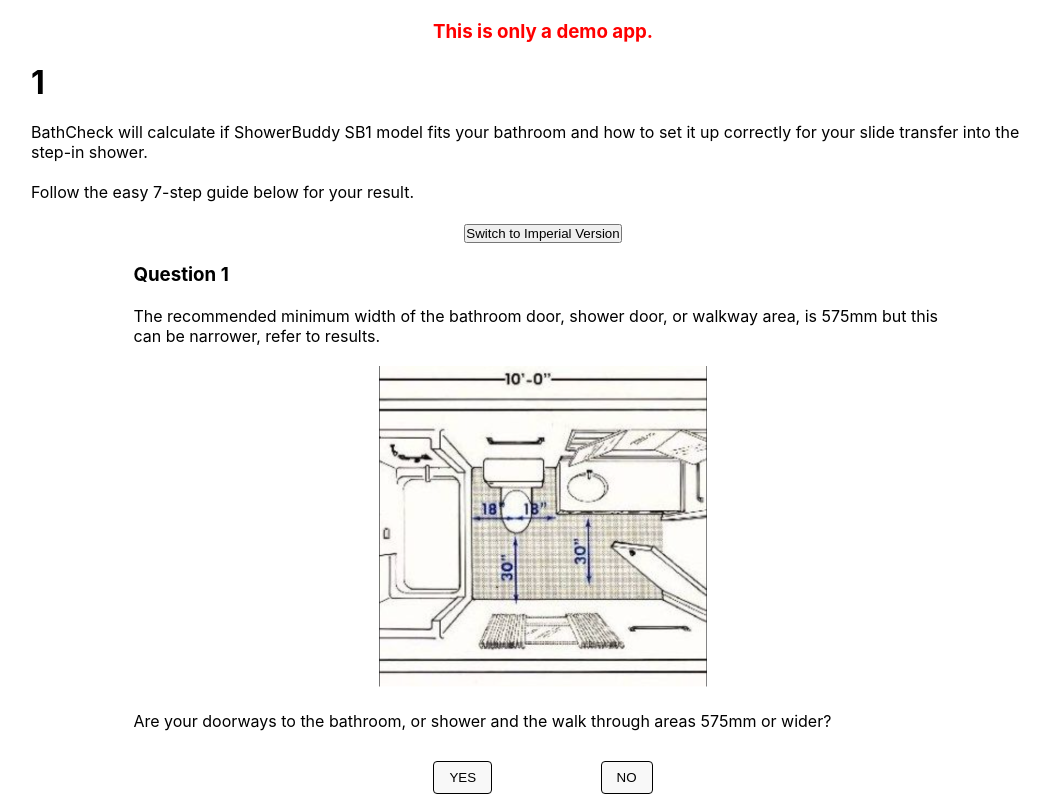
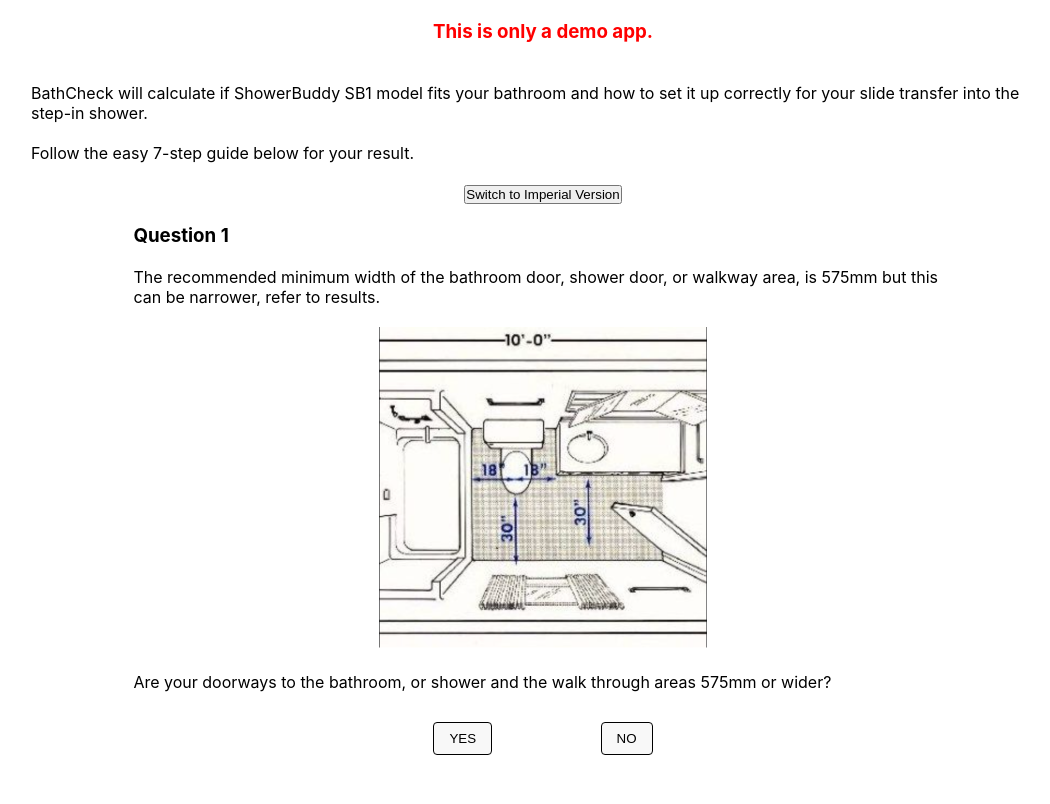
Before and after one commit to lattrellsapon/revised-bathcheck-demo, a React (Create React App) app in the folder client/: page / in a window 1280 px wide. Shown: the whole page, without its empty margins (97-1147 px from the left). Built offline with nearby package versions, Linux system fonts and the light colour scheme.

Commit message:
Removed index number for testing

```diff
--- a/client/src/components/pages/SB1.js
+++ b/client/src/components/pages/SB1.js
@@ -5,10 +5,8 @@
 import { SB1_openingStatements } from '../sb1/SB1_openingStatements';
 
 export const SB1 = () => {
-  const { step } = useContext(SB1Context);
   return (
     <div>
-      <h1>{step}</h1>
       <SB1_openingStatements />
       <SB1_formSwitcher />
       <div>
```
